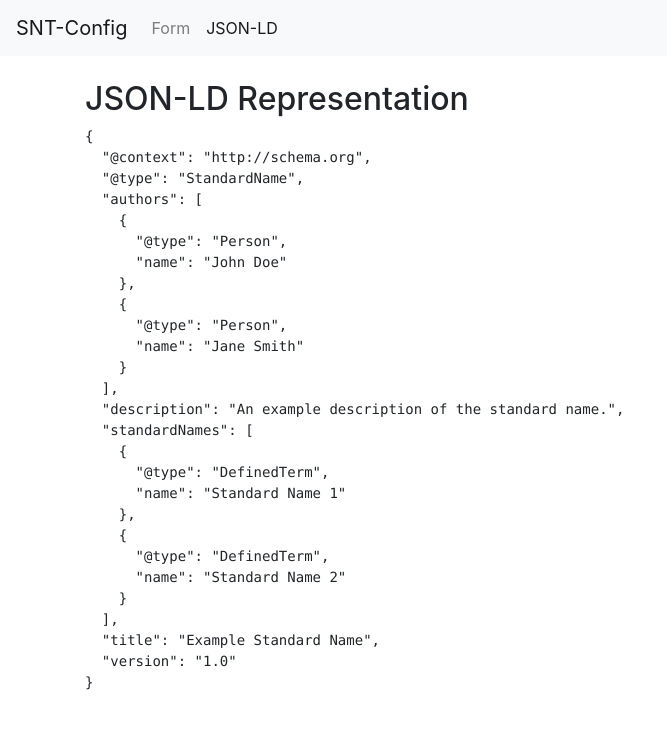
After one commit to matthiasprobst/ssnolib, a Flask app: page /JSON-LD in a window 1280 px wide. The commit adds this page. Shown: the top 729 px of the page, without its empty margins (0-667 px from the left). Run offline with Flask 3, Linux system fonts and the light colour scheme; parts of the project's set-up code (start-up, migrations or seed data) failed here and were passed over; some libraries are stand-ins or nearby versions.

Commit message:
bugfixes

```diff
--- a/requirements.txt
+++ b/requirements.txt
@@ -1,5 +1,5 @@
 rdflib
-ontolutils>=0.4.3
+ontolutils>=0.4.5
 pydantic[email]
 appdirs
 python-dateutil
--- a/setup.cfg
+++ b/setup.cfg
@@ -28,7 +28,7 @@ install_requires =
     pydantic[email]
     python-dateutil
     requests
-    ontolutils >= 0.4.3
+    ontolutils >= 0.4.5
 
 [options.extras_require]
 test =
--- a/ssnolib/ui/app.py
+++ b/ssnolib/ui/app.py
@@ -1,5 +1,10 @@
-from flask import Flask, render_template, request
+import pathlib
 
+from flask import Flask, render_template, request, redirect
+
+import ssnolib
+from ssnolib import StandardNameTable
+import json
 app = Flask(__name__)
 
 
@@ -69,7 +74,7 @@ def form():
     is_loading_existing = request.args.get('load') == 'true'
 
     # Dummy values for the form if loading an existing standard name
-    dummy_data = {
+    data = {
         'title': 'Existing Title',
         'version': '1.0',
         'description': 'This is a description for an existing standard.',
@@ -89,7 +94,73 @@ def form():
         ]
     } if is_loading_existing else None
 
-    return render_template('form.html', dummy_data=dummy_data)
+    return render_template('form.html', data=data)
+
+
+@app.route('/JSON-LD')
+def json_ld():
+    # Placeholder for the actual data retrieval logic
+    # Here, we're using a dummy configuration for demonstration
+    config_data = {
+        '@context': 'http://schema.org',
+        '@type': 'StandardName',
+        'title': 'Example Standard Name',
+        'version': '1.0',
+        'description': 'An example description of the standard name.',
+        'authors': [
+            {'@type': 'Person', 'name': 'John Doe'},
+            {'@type': 'Person', 'name': 'Jane Smith'}
+        ],
+        'standardNames': [
+            {'@type': 'DefinedTerm', 'name': 'Standard Name 1'},
+            {'@type': 'DefinedTerm', 'name': 'Standard Name 2'}
+        ]
+    }
+
+    return render_template('jsonld.html', config_data=config_data)
+
+
+@app.route('/loadJSONLD', methods=['POST'])
+def loadJSONLD():
+    # Get the uploaded file
+    json_content = json.load(request.files['jsonld_file'])
+    try:
+        snt = StandardNameTable.from_jsonld(data=json_content, limit=1)
+        print("could read it")
+        # Example of extracting data from JSON-LD
+        if not isinstance(snt.qualifiedAttribution, list):
+            qualifiedAttribution = [snt.qualifiedAttribution]
+        else:
+            qualifiedAttribution = snt.qualifiedAttribution
+
+        authors = []
+        for qa in qualifiedAttribution:
+            if isinstance(qa.agent, ssnolib.Person):
+                authors.append(qa.agent.model_dump(exclude_none=True))
+        print(snt.hasModifier)
+        modifier = snt.hasModifier or []
+        qualifications = [m for m in modifier if isinstance(m, ssnolib.VectorQualification)]
+
+        print(qualifications)
+        title = snt.title
+        version = snt.version
+        description = snt.description
+        standard_names = []
+        data = {
+            'title': title,
+            'version': version,
+            'description': description,
+            'authors': authors,
+            'qualifications': qualifications,
+            'standard_names': standard_names
+        }
+
+        # Render the form with pre-filled data
+        return render_template('form.html', data=data)
+    except Exception as e:
+        pass
+    # Redirect back to the welcome page if the file is not valid
+    return redirect('/')
 
 
 if __name__ == '__main__':
--- /dev/null
+++ b/ssnolib/ui/templates/jsonld.html
@@ -0,0 +1,29 @@
+<!DOCTYPE html>
+<html lang="en">
+<head>
+    <meta charset="UTF-8">
+    <meta name="viewport" content="width=device-width, initial-scale=1.0">
+    <title>JSON-LD Representation</title>
+    <link rel="stylesheet" href="https://stackpath.bootstrapcdn.com/bootstrap/4.5.2/css/bootstrap.min.css">
+</head>
+<body>
+    <nav class="navbar navbar-expand-lg navbar-light bg-light">
+        <a class="navbar-brand" href="/">SNT-Config</a>
+        <div class="collapse navbar-collapse" id="navbarNav">
+            <ul class="navbar-nav">
+                <li class="nav-item">
+                    <a class="nav-link" href="/">Form</a>
+                </li>
+                <li class="nav-item active">
+                    <a class="nav-link" href="#">JSON-LD</a>
+                </li>
+            </ul>
+        </div>
+    </nav>
+
+    <div class="container mt-4">
+        <h2>JSON-LD Representation</h2>
+        <pre>{{ config_data | tojson(indent=2) }}</pre>
+    </div>
+</body>
+</html>
```
Also changed, not shown: ssnolib/prov/attribution.py (+2 -8 lines), ssnolib/standard_name_table.py (+47 -10 lines), ssnolib/ui/templates/form.html (+79 -15 lines), ssnolib/ui/templates/welcome.html (+16 -5 lines), tests/test_ssno_table.py (+36 -2 lines), 3 other files.
